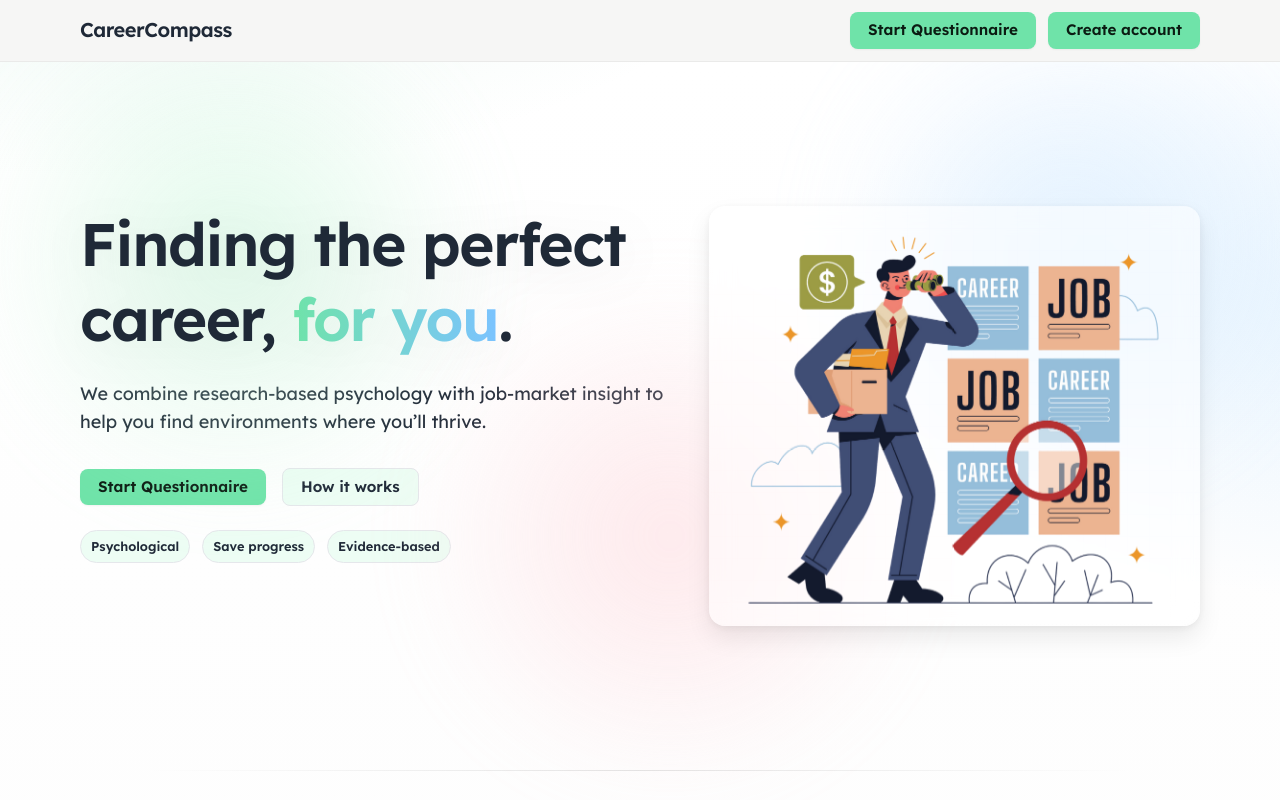
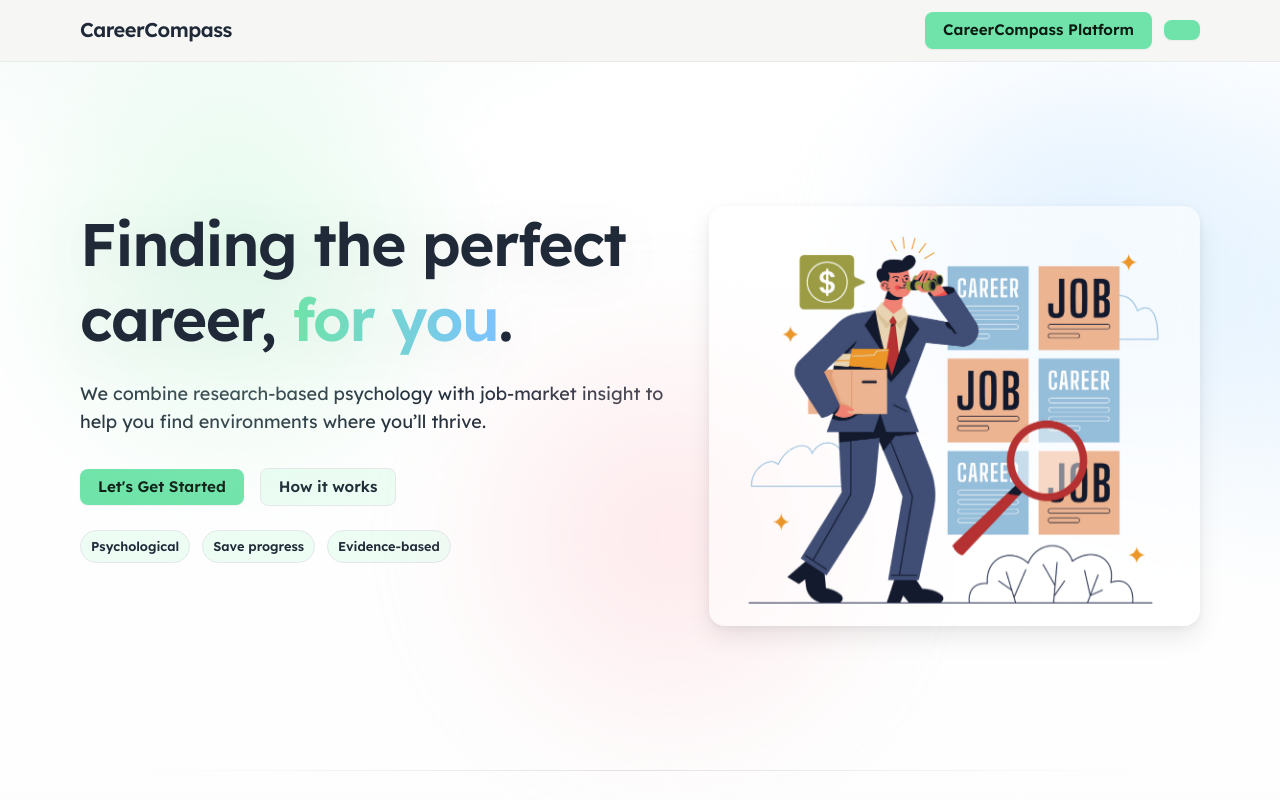
Before and after one commit to nero-tulip/career-compass, a Next.js app in the folder careerwise/: page / in a window 1280 px wide. Shown: the top 800 px of the page. Built offline with nearby package versions, Linux system fonts and the light colour scheme; no server answers.

Commit message:
refactoring buttons on home page and header

```diff
--- a/careerwise/src/app/components/HeaderNav.tsx
+++ b/careerwise/src/app/components/HeaderNav.tsx
@@ -5,6 +5,7 @@ import { useRouter } from "next/navigation";
 import { auth } from "@/app/lib/firebase";
 import { onAuthStateChanged, User } from "firebase/auth";
 import StartQuizButton from "./StartQuizButton";
+import JoinPlatformButton from "./JoinPlatformButton";
 
 export default function HeaderNav() {
   const [user, setUser] = useState<User | null>(null);
@@ -21,14 +22,15 @@ export default function HeaderNav() {
 
   return (
     <nav className="flex items-center gap-3 text-sm">
-      <StartQuizButton />
+      <JoinPlatformButton
+      label="CareerCompass Platform"
+      />
       {!loading && !user && (
         <button
           onClick={() => router.push("/signup")}
           className="btn btn-primary"
-        >
-          Create account
-        </button>
+
+        />
       )}
       {!loading && user && (
         <button
--- a/careerwise/src/app/components/JoinPlatformButton.tsx
+++ b/careerwise/src/app/components/JoinPlatformButton.tsx
@@ -1,26 +1,38 @@
-'use client';
+// src/app/components/JoinPlatformButton.tsx
+"use client";
 
-import { useRouter } from 'next/navigation';
-import { useEffect, useState } from 'react';
+import { useRouter } from "next/navigation";
+import { useState } from "react";
 
-export default function JoinPlatformButton({ className = '' }: { className?: string }) {
+type Props = {
+  label?: string;
+  className?: string;
+};
+
+export default function JoinPlatformButton({
+  label = "Let's Get Started",
+}: Props) {
   const router = useRouter();
   const [checking, setChecking] = useState(false);
 
   async function go() {
     try {
       setChecking(true);
-      const token = (window as any).__ID_TOKEN__ || (await (window as any).getIdToken?.());
-      if (token) router.push('/app');
-      else router.push('/signup?next=/app');
+      const token =
+        (window as any).__ID_TOKEN__ || (await (window as any).getIdToken?.());
+      if (token) router.push("/app");
+      else router.push("/signup?next=/app");
     } finally {
       setChecking(false);
     }
   }
 
   return (
-    <button onClick={go} className={`px-4 py-2 rounded-lg bg-black text-white ${className}`}>
-      {checking ? 'One sec…' : 'Join the Platform'}
+    <button
+      onClick={go}
+      className={`btn btn-primary`}
+    >
+      {checking ? "One sec…" : label}
     </button>
   );
 }
--- a/careerwise/src/app/page.tsx
+++ b/careerwise/src/app/page.tsx
@@ -1,6 +1,6 @@
 "use client";
 
-import StartQuizButton from "@/app/components/StartQuizButton";
+import JoinPlatformButton from "./components/JoinPlatformButton";
 import Image from "next/image";
 
 export default function Home() {
@@ -28,7 +28,7 @@ export default function Home() {
             </p>
 
             <div className="mt-8 flex flex-wrap items-center gap-4">
-              <StartQuizButton />
+              <JoinPlatformButton />
               <a href="#how-it-works" className="btn btn-ghost">How it works</a>
             </div>
 
@@ -138,7 +138,7 @@ export default function Home() {
           <h2 className="text-3xl font-semibold">Ready to find your fit?</h2>
           <p className="muted mt-2">Start now and get a research-based snapshot of where you’ll thrive.</p>
           <div className="mt-6 flex justify-center">
-            <StartQuizButton />
+            <JoinPlatformButton />
           </div>
         </div>
       </section>
```
